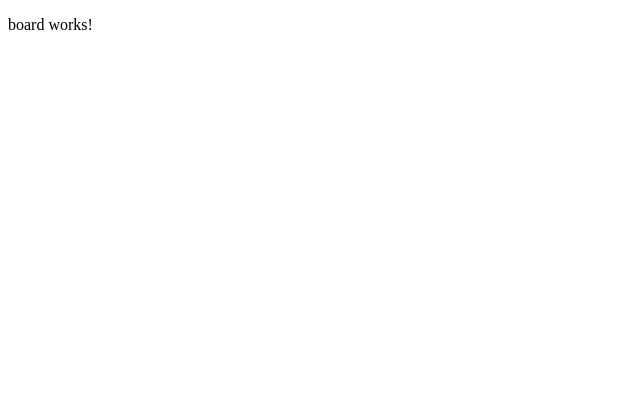
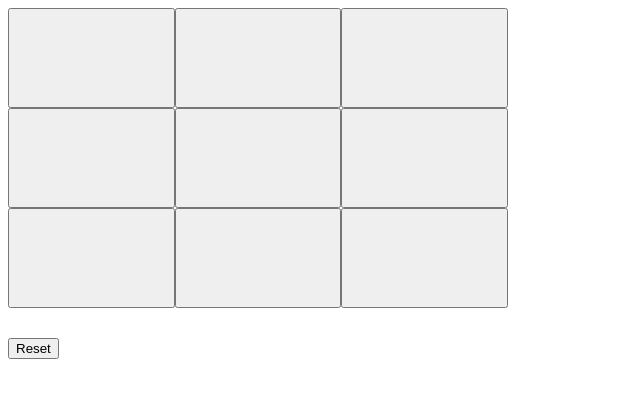
Before and after one commit to waterlooblue/tic-tac-toe, an Angular app: page / in a window 1280 px wide. Shown: the top 398 px of the page, without its empty margins (0-640 px from the left). Built offline with nearby package versions, Linux system fonts and the light colour scheme.

Commit message:
Add movement service

```diff
--- a/src/app/components/board/board.component.html
+++ b/src/app/components/board/board.component.html
@@ -1 +1,4 @@
-<p>board works!</p>
+<div class="grid">
+  <app-square *ngFor="let square of squares" [props]="{square: square.position, enabled: square.enabled, value: square.value}" (clickEvent)="receiveClick($event)" class="square"/>
+</div>
+<button (click)="reset()">{{'Reset'}}</button>
--- a/src/app/components/board/board.component.scss
+++ b/src/app/components/board/board.component.scss
@@ -0,0 +1,12 @@
+.grid {
+  display: flex;
+  flex-wrap: wrap;
+  max-width: 500px;
+  margin-bottom: 30px;
+}
+
+.square {
+  flex: 1 1 33%;
+  width: 33%;
+  min-height: 100px;
+}
--- a/src/app/components/board/board.component.ts
+++ b/src/app/components/board/board.component.ts
@@ -1,12 +1,65 @@
+import { CommonModule } from '@angular/common';
 import { Component } from '@angular/core';
+import { SquareComponent } from '../square/square.component';
+import { MovementsService } from '../../services/movements.service';
+import { Movement } from '../../model/movement';
+import { Square } from '../../model/square';
 
 @Component({
   selector: 'app-board',
   standalone: true,
-  imports: [],
+  imports: [CommonModule, SquareComponent],
   templateUrl: './board.component.html',
   styleUrl: './board.component.scss'
 })
 export class BoardComponent {
+  // Initialize the board
+  currentPlayer = 'x';
+  isGameWon = false;
+  isGameDraw = false;
+  squares = [
+    { position: 0, value: '', enabled: true },
+    { position: 1, value: '', enabled: true },
+    { position: 2, value: '', enabled: true },
+    { position: 3, value: '', enabled: true },
+    { position: 4, value: '', enabled: true },
+    { position: 5, value: '', enabled: true },
+    { position: 6, value: '', enabled: true },
+    { position: 7, value: '', enabled: true },
+    { position: 8, value: '', enabled: true }
+  ];
+  constructor(private movementsService: MovementsService) {
 
+  }
+  receiveClick ($event: number) {
+    this.movementsService.addMove($event);
+    this.setSquareValue($event);
+    this.disableSquare($event);
+    this.nextPlayer();
+  }
+  setSquareValue(position: number) {
+    const square = this.squares.find(square => square.position === position);
+    if(square != null) {
+      square.value = this.currentPlayer;
+    }
+  }
+  disableSquare(position: number) {
+    const square = this.squares.find(square => square.position === position);
+    if(square != null) {
+      square.enabled = false;
+    }
+  }
+  nextPlayer() {
+    this.currentPlayer = this.movementsService.nextPlayer();
+  }
+  reset() {
+    this.movementsService.resetBoard();
+    this.squares.forEach((square => {
+      square.enabled = true;
+      square.value = ''
+    }));
+  }
+  ngOnInit() {
+    this.currentPlayer = this.movementsService.currentPlayer;
+  }
 }
--- /dev/null
+++ b/src/app/model/movement.ts
@@ -0,0 +1,4 @@
+export interface Movement {
+  player: string,
+  square: number,
+}
--- /dev/null
+++ b/src/app/services/movements.service.ts
@@ -0,0 +1,58 @@
+import { Injectable } from '@angular/core';
+import { Movement } from '../model/movement';
+
+@Injectable({
+  providedIn: 'root'
+})
+export class MovementsService {
+  constructor() { }
+  movements: Movement[] = [];
+  currentPlayer = 'x';
+  gameIsWon = false;
+  winningCombinations = [
+    [0, 1, 2],
+    [3, 4, 5],
+    [6, 7, 8],
+    [0, 3, 6],
+    [1, 4, 7],
+    [2, 5, 8],
+    [0, 4, 8],
+    [2, 4, 6]
+  ];
+  addMove(square: number): void {
+    this.movements.push({
+      player: this.currentPlayer,
+      square: square
+    });
+    if (this.isGameWon()) {
+      // Do something for the winner
+      console.log(`Player ${this.currentPlayer} is the winner`)
+    } else if (this.isGameDraw()) {
+      // Do something for a draw
+      console.log('Game is a draw')
+    }
+  }
+  nextPlayer(): string {
+    return this.currentPlayer = this.currentPlayer === 'x' ? 'o' : 'x';
+  }
+  resetBoard(): void {
+    this.movements = [];
+  }
+  private isGameDraw(): boolean {
+    return this.movements.length === 9 && !this.gameIsWon;
+  }
+  private isGameWon(): boolean {
+    const currentPlayerMovements = this.movements.filter(move => move.player === this.currentPlayer);;
+    this.winningCombinations.forEach(combo => {
+      const matchingMovements = currentPlayerMovements.filter(move => move.square === combo[0] || move.square === combo[1] || move.square === combo[2]);
+      if (matchingMovements.length === 3) {
+        console.log('Player has won')
+        this.gameIsWon = true;
+      }
+    });
+    return this.gameIsWon;
+  }
+  private endGame(): void {
+    // Add functions to end the game
+  }
+}
```
Also changed, not shown: 1 other file (tests, documents, lock files or other folders).
